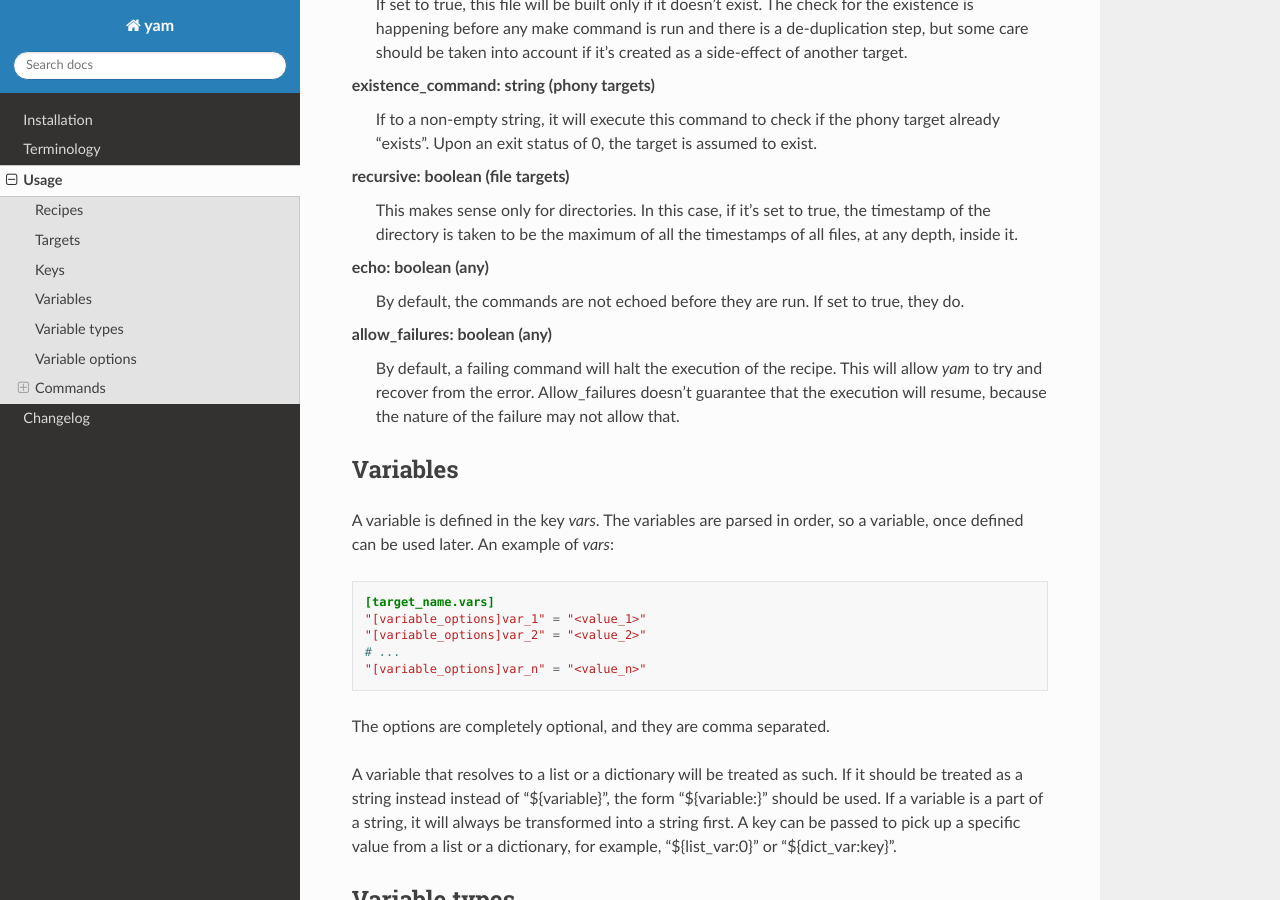
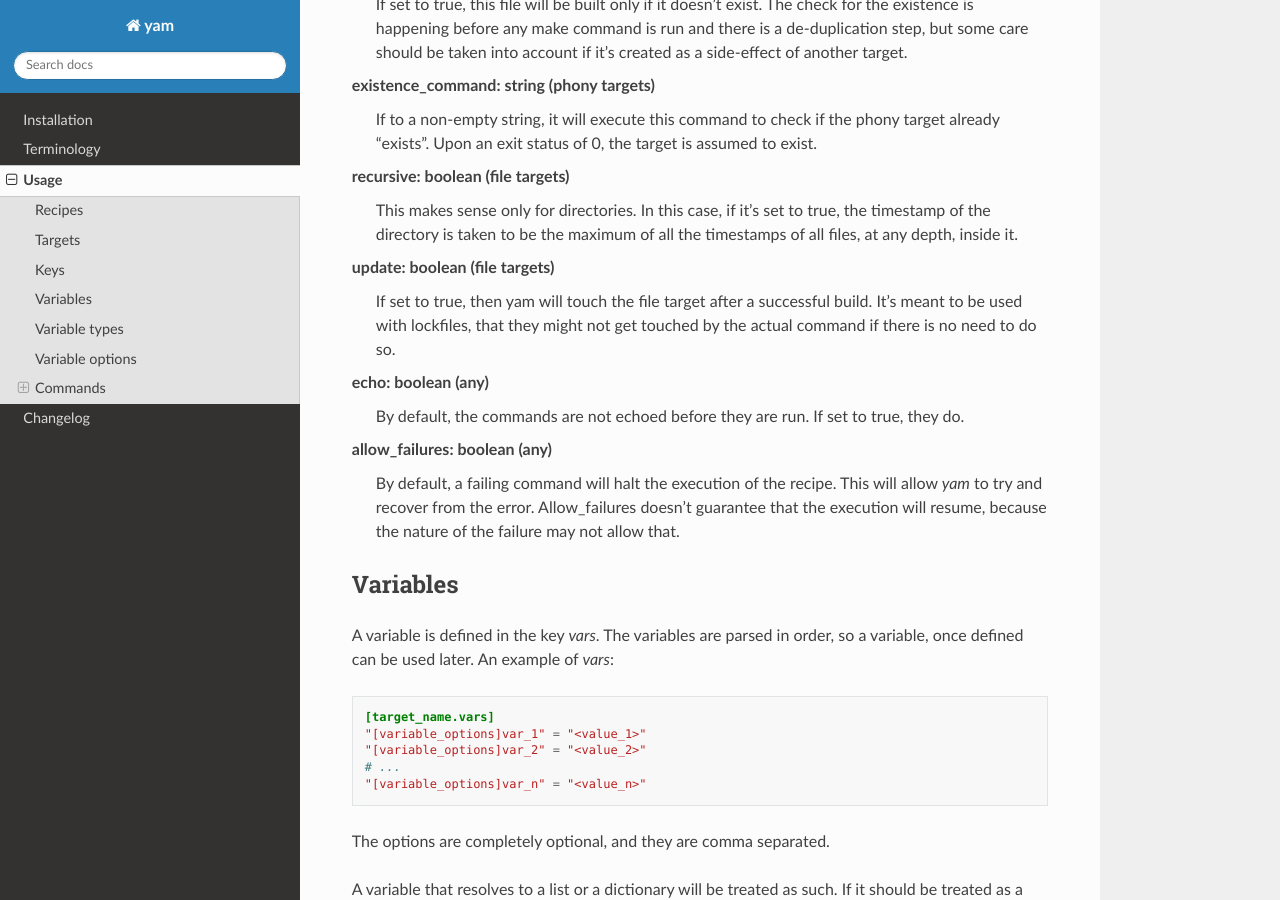
Before and after one commit to spapanik/yamk, a Sphinx documentation site: the page built from docs/source/usage.rst, in a window 1280 px wide and 900 px high, scrolled down 3015 px. Built offline with Sphinx 7.4.7 and the Read the Docs theme 2.0.0, drawn with Linux system fonts in a browser that asks for light colours.

Commit message:
Update documentation

```diff
--- a/docs/source/usage.rst
+++ b/docs/source/usage.rst
@@ -92,6 +92,8 @@ existence_command: string (phony targets)
     If to a non-empty string, it will execute this command to check if the phony target already "exists". Upon an exit status of 0, the target is assumed to exist.
 recursive: boolean (file targets)
     This makes sense only for directories. In this case, if it's set to true, the timestamp of the directory is taken to be the maximum of all the timestamps of all files, at any depth, inside it.
+update: boolean (file targets)
+    If set to true, then yam will touch the file target after a successful build. It's meant to be used with lockfiles, that they might not get touched by the actual command if there is no need to do so.
 echo: boolean (any)
     By default, the commands are not echoed before they are run. If set to true, they do.
 allow_failures: boolean (any)
```
